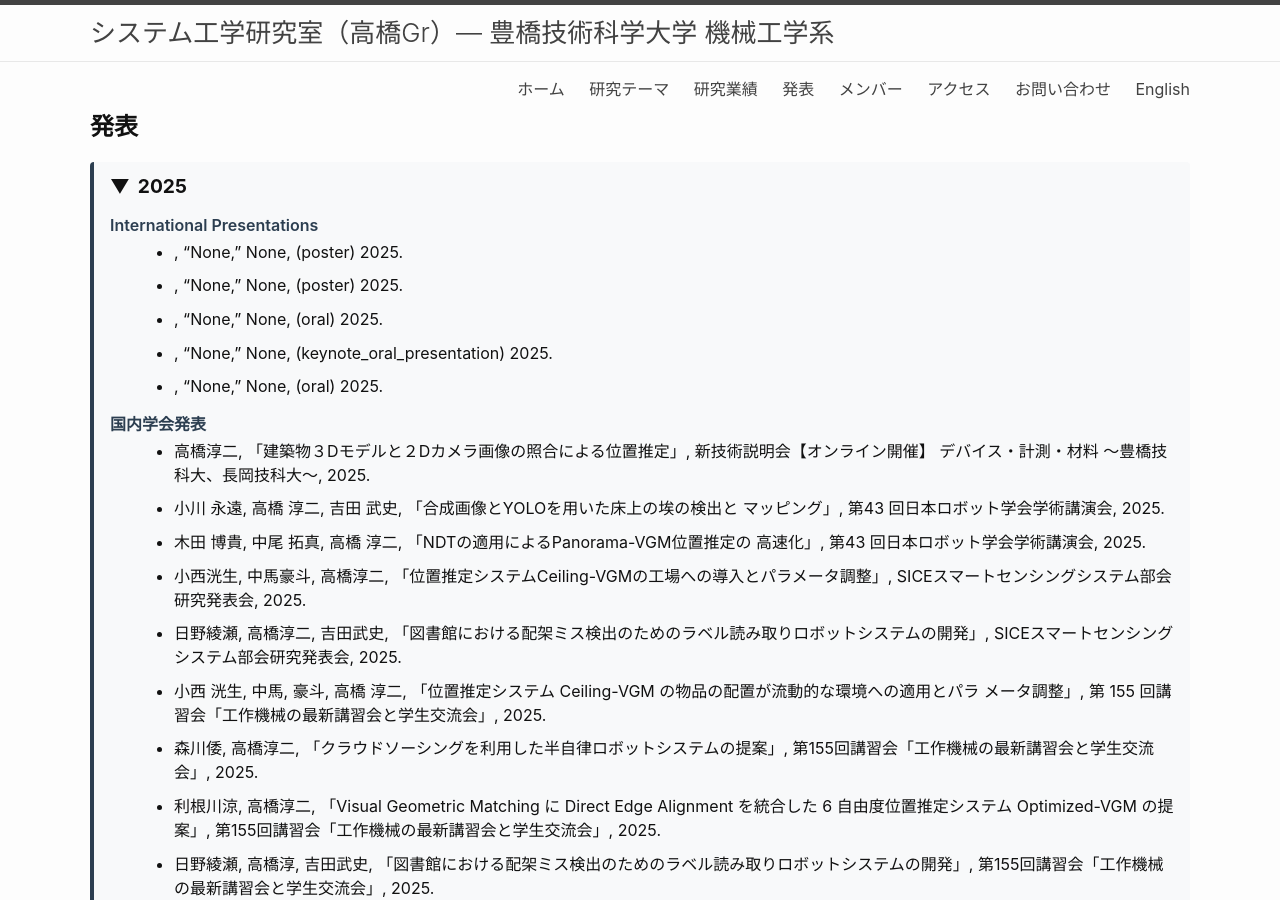
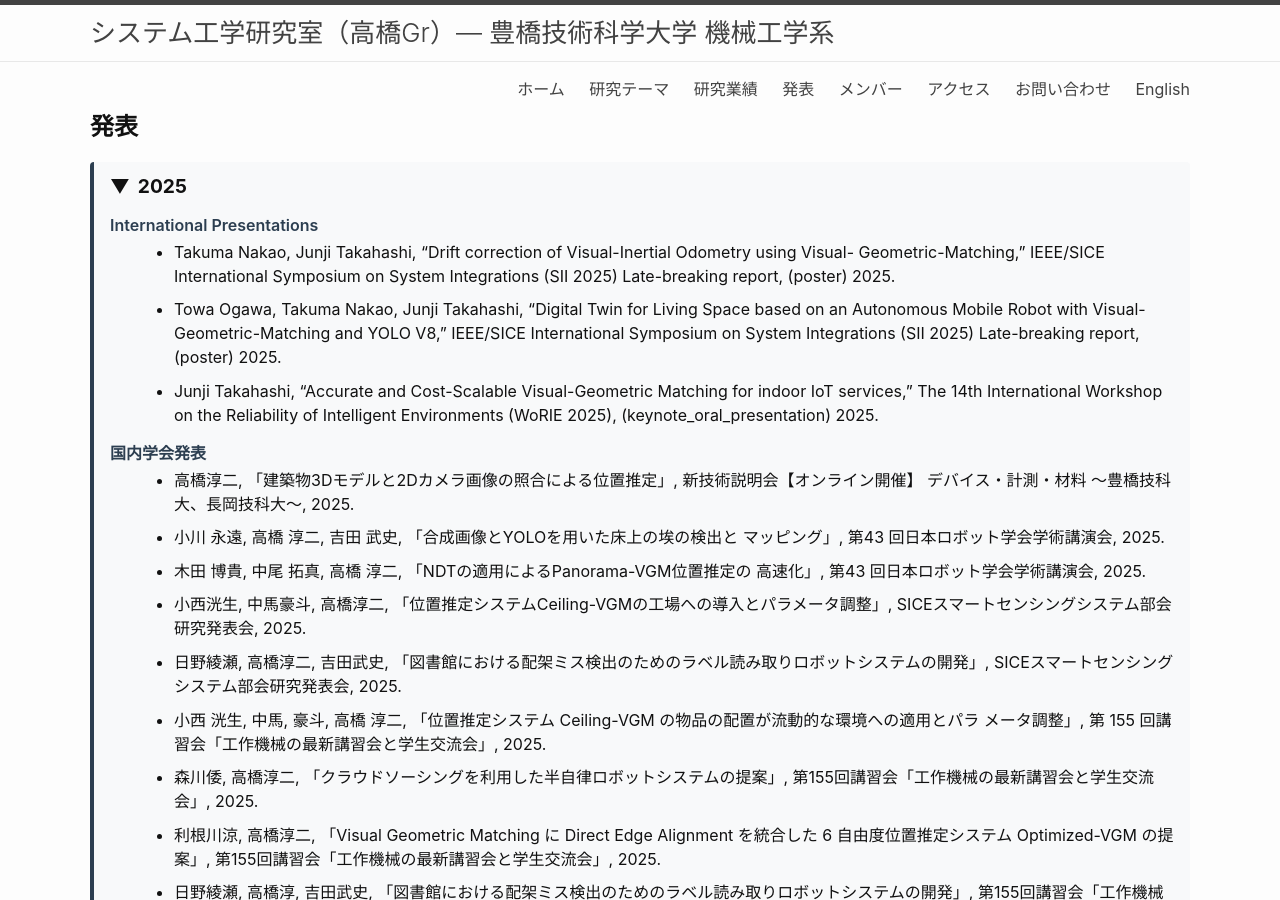
Before and after one commit to tlab-tut/tlab-site, a Jekyll site: the page built from presentations.md, in a window 1280 px wide and 900 px high. Built offline with Jekyll 4.4.1, drawn with Linux system fonts in a browser that asks for light colours.

Commit message:
presentation 修正

```diff
--- a/_data/presentations.yml
+++ b/_data/presentations.yml
@@ -118,15 +118,7 @@
   presentation_type: oral
   award: false
   language: ja
-- title: None
-  authors:
-  venue: None
-  year: 2025
-  category: international
-  presentation_type: oral
-  award: false
-  language: en
-- title: 建築物３Dモデルと２Dカメラ画像の照合による位置推定
+- title: 建築物3Dモデルと2Dカメラ画像の照合による位置推定
   authors: 高橋淳二
   venue: 新技術説明会【オンライン開催】 デバイス・計測・材料 ～豊橋技科大、長岡技科大～
   year: 2025
@@ -134,33 +126,25 @@
   presentation_type: public_discourse
   award: false
   language: ja
-- title: None
-  authors:
-  venue: None
+- title: Accurate and Cost-Scalable Visual-Geometric Matching for indoor IoT services
+  authors: Junji Takahashi
+  venue: The 14th International Workshop on the Reliability of Intelligent Environments (WoRIE 2025)
   year: 2025
   category: international
   presentation_type: keynote_oral_presentation
   award: false
   language: en
-- title: None
-  authors:
-  venue: None
-  year: 2025
-  category: international
-  presentation_type: oral
-  award: false
-  language: en
-- title: None
-  authors:
-  venue: None
+- title: Digital Twin for Living Space based on an Autonomous Mobile Robot with Visual-Geometric-Matching and YOLO V8
+  authors: Towa Ogawa, Takuma Nakao, Junji Takahashi
+  venue: IEEE/SICE International Symposium on System Integrations (SII 2025) Late-breaking report
   year: 2025
   category: international
   presentation_type: poster
   award: false
   language: en
-- title: None
-  authors:
-  venue: None
+- title: Drift correction of Visual-Inertial Odometry using Visual- Geometric-Matching
+  authors: Takuma Nakao, Junji Takahashi
+  venue: IEEE/SICE International Symposium on System Integrations (SII 2025) Late-breaking report
   year: 2025
   category: international
   presentation_type: poster
```
